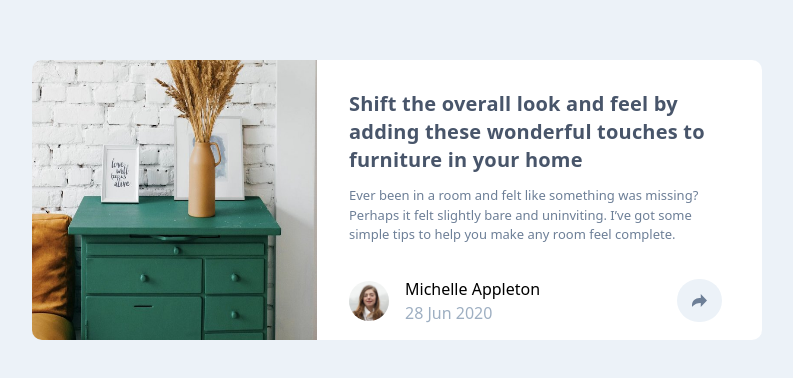
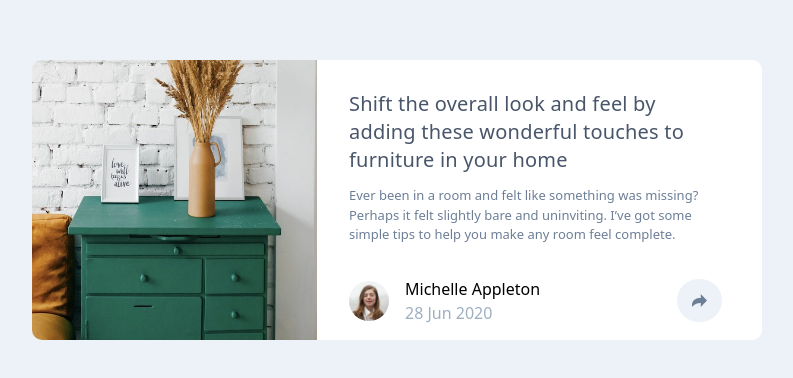
Before and after one commit to ilhamprabaswara/frontend-mentor, a Next.js app: page /ArticlePreview in a window 1280 px wide. Shown: the part 200-578 px from the top of the page, without its empty margins (243-1036 px from the left). Built offline with nearby package versions, Linux system fonts and the light colour scheme.

Commit message:
Update font style

```diff
--- a/src/pages/ArticlePreview/index.js
+++ b/src/pages/ArticlePreview/index.js
@@ -7,7 +7,7 @@ export default function ArticlePreview() {
                         <img className="h-full w-full" src="/images/ArticlePreview/drawers.jpg" ></img>
                     </div>
                     <div className="bg-[hsl(0,0%,100%)] pt-[40px] px-[32px] pb-[20px] md:pr-[40px] md:py-[30px] md:w-[445px] md:h-[280px] md:box-padding">
-                        <h1 className="text-[hsl(217,19%,35%)] font-bold text-[16px] leading-[24px] tracking-[0.01em] w-[263px] mb-[12px] md:w-full md:text-[20px] md:leading-[28px]">Shift the overall look and feel by adding these wonderful touches to furniture in your home</h1>
+                        <h1 className="text-[hsl(217,19%,35%)] font-medium text-[16px] leading-[24px] tracking-[0.01em] w-[263px] mb-[12px] md:w-full md:text-[20px] md:leading-[28px]">Shift the overall look and feel by adding these wonderful touches to furniture in your home</h1>
                         <p className="text-[hsl(214,17%,51%)] mb-[32px] md:text-[13px]">Ever been in a room and felt like something was missing? Perhaps it felt slightly bare and uninviting. I’ve got some simple tips to help you make any room feel complete.</p>
                         <div className="flex justify-between items-center">
                             <div className="flex gap-[16px] items-center">
--- a/src/styles/globals.css
+++ b/src/styles/globals.css
@@ -1,4 +1,4 @@
-@import url('https://fonts.googleapis.com/css2?family=Hanken+Grotesk:wght@500;700&family=Manrope:wght@500;700&display=swap');
+@import url('https://fonts.googleapis.com/css2?family=Hanken+Grotesk:wght@500;700&family=Manrope:wght@200;300;400;500;600;700;800&display=swap');
 @tailwind base;
 @tailwind components;
 @tailwind utilities;
```
